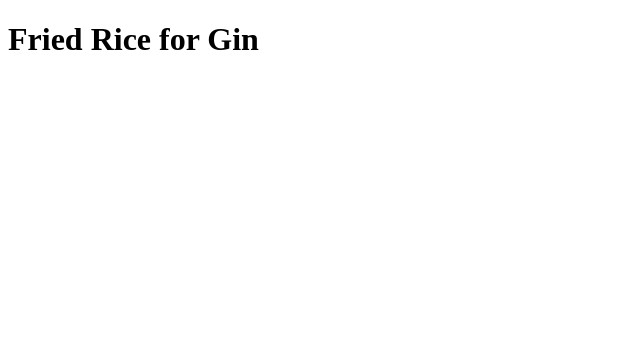
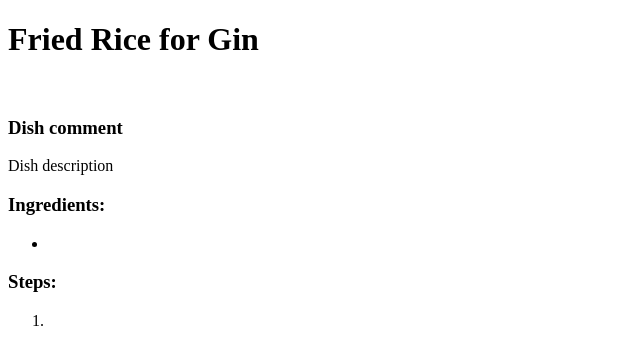
Before and after one commit to swirly-way/SOC-recipes, a plain HTML site: page fried-rice.html in a window 1280 px wide. Shown: the whole page, without its empty margins (0-640 px from the left). Drawn offline with Linux system fonts and the light colour scheme.

Commit message:
Add more structure to body
Add an image element with an alternative title with a heading to comment on the image.

I also include an empty paragraph element to explain the dish. In the end there is a list element that will contain the ingredients and another with the steps to cook the dish

```diff
--- a/fried-rice.html
+++ b/fried-rice.html
@@ -7,5 +7,23 @@
 </head>
 <body>
     <h1>Fried Rice for Gin</h1>
+
+    <img src="" alt="">
+
+    <h3>Dish comment</h3>
+
+    <p>Dish description</p>
+
+
+    <h3>Ingredients:</h3>
+    <ul>
+        <li></li>
+    </ul>
+
+    <h3>Steps:</h3>
+
+    <ol>
+        <li></li>
+    </ol>
 </body>
 </html>
```
Also changed, not shown: meat-on-bone.html (+18 -0 lines), staff-soup.html (+18 -0 lines).
